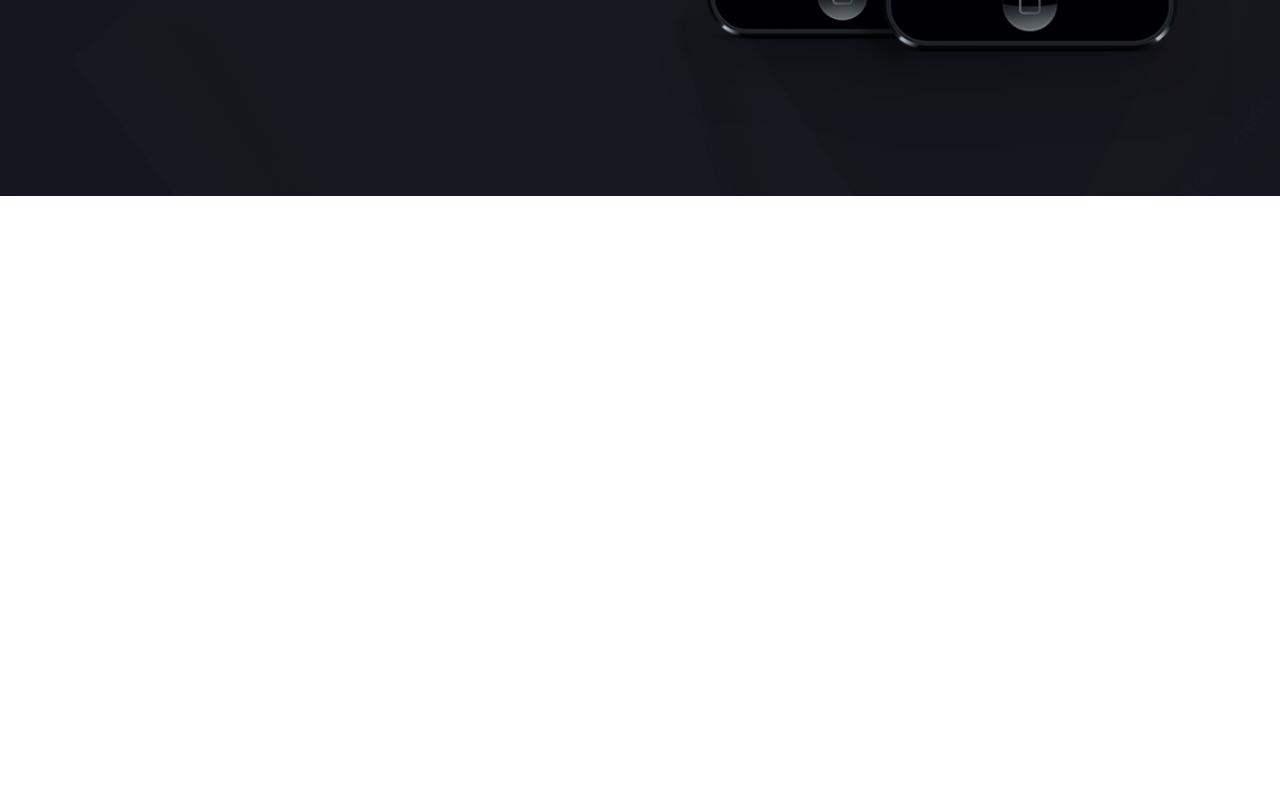
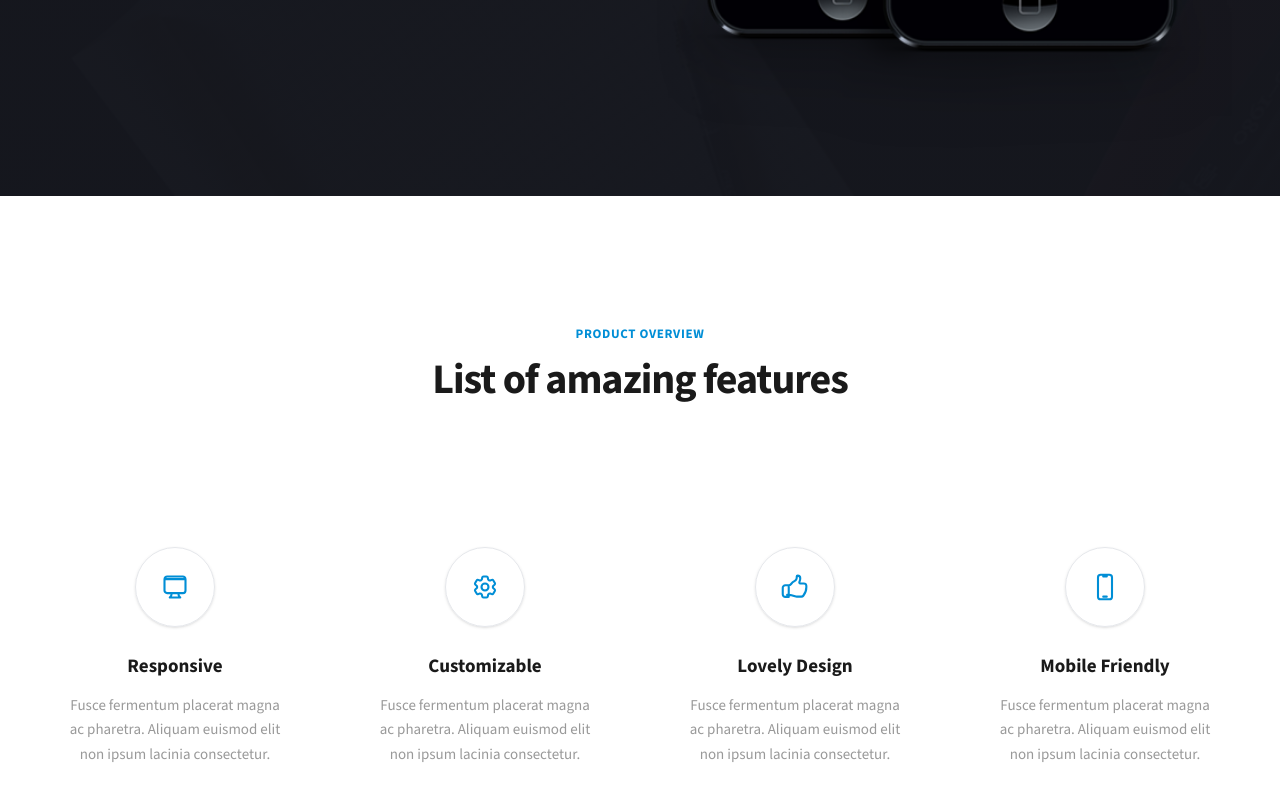
Before and after one commit to lamiakajal/lucid-landing-page, a Next.js app: page / in a window 1280 px wide. Shown: the part 704-1504 px from the top of the page. Before the commit the page ends 900 px from the top, so only its background shows below. Built offline with nearby package versions, Linux system fonts and the light colour scheme.

Commit message:
feat: build features section component

```diff
--- a/src/app/page.js
+++ b/src/app/page.js
@@ -1,11 +1,13 @@
 import Navbar from '@/components/Navbar';
 import Hero from '@/components/Hero';
+import Features from '@/components/Features';
 
 export default function Home() {
   return (
     <main className="min-h-screen bg-[#15171e]">
       <Navbar />
       <Hero />
+      <Features />
     </main>
   );
 }
--- a/src/components/Features.jsx
+++ b/src/components/Features.jsx
@@ -0,0 +1,157 @@
+"use client";
+
+import { useState } from "react";
+
+export default function Features() {
+  const [isHovered, setIsHovered] = useState(false);
+
+  const featureList = [
+    {
+      id: 1,
+      title: "Responsive",
+      description:
+        "Fusce fermentum placerat magna ac pharetra. Aliquam euismod elit non ipsum lacinia consectetur.",
+      icon: (
+        <svg
+          className="w-7 h-7"
+          fill="none"
+          stroke="currentColor"
+          strokeWidth="1.8"
+          viewBox="0 0 24 24"
+        >
+          <path
+            strokeLinecap="round"
+            strokeLinejoin="round"
+            d="M9 17.25v1.007a3 3 0 01-.879 2.122L7.5 21h9l-.621-.621A3 3 0 0115 18.257V17.25m6-12V15a2.25 2.25 0 01-2.25 2.25H5.25A2.25 2.25 0 013 15V5.25m18 0A2.25 2.25 0 0018.75 3H5.25A2.25 2.25 0 003 5.25m18 0H3"
+          />
+        </svg>
+      ),
+    },
+    {
+      id: 2,
+      title: "Customizable",
+      description:
+        "Fusce fermentum placerat magna ac pharetra. Aliquam euismod elit non ipsum lacinia consectetur.",
+      icon: (
+        <svg
+          className="w-7 h-7"
+          fill="none"
+          stroke="currentColor"
+          strokeWidth="1.8"
+          viewBox="0 0 24 24"
+        >
+          <path
+            strokeLinecap="round"
+            strokeLinejoin="round"
+            d="M9.594 3.94c.09-.542.56-.94 1.11-.94h2.593c.55 0 1.02.398 1.11.94l.213 1.281c.063.374.313.686.645.87.074.04.147.083.22.127.324.196.72.257 1.075.124l1.217-.456a1.125 1.125 0 011.37.49l1.296 2.247a1.125 1.125 0 01-.26 1.431l-1.003.827c-.293.24-.438.613-.431.992a6.759 6.759 0 010 .255c-.007.378.138.75.43.99l1.005.828c.424.35.534.954.26 1.43l-1.298 2.247a1.125 1.125 0 01-1.369.491l-1.217-.456c-.355-.133-.75-.072-1.076.124a6.57 6.57 0 01-.22.128c-.331.183-.581.495-.644.869l-.213 1.28c-.09.543-.56.941-1.11.941h-2.594c-.55 0-1.02-.398-1.11-.94l-.213-1.281c-.062-.374-.312-.686-.644-.87a6.52 6.52 0 01-.22-.127c-.325-.196-.72-.257-1.076-.124l-1.217.456a1.125 1.125 0 01-1.369-.49l-1.297-2.247a1.125 1.125 0 01.26-1.431l1.004-.827c.292-.24.437-.613.43-.992a6.932 6.932 0 010-.255c.007-.378-.138-.75-.43-.99l-1.004-.828a1.125 1.125 0 01-.26-1.43l1.297-2.247a1.125 1.125 0 011.37-.491l1.216.456c.356.133.751.072 1.076-.124.072-.044.146-.087.22-.128.332-.183.582-.495.644-.869l.214-1.281z"
+          />
+          <path
+            strokeLinecap="round"
+            strokeLinejoin="round"
+            d="M15 12a3 3 0 11-6 0 3 3 0 016 0z"
+          />
+        </svg>
+      ),
+    },
+    {
+      id: 3,
+      title: "Lovely Design",
+      description:
+        "Fusce fermentum placerat magna ac pharetra. Aliquam euismod elit non ipsum lacinia consectetur.",
+      icon: (
+        <svg
+          className="w-7 h-7"
+          fill="none"
+          stroke="currentColor"
+          strokeWidth="1.8"
+          viewBox="0 0 24 24"
+        >
+          <path
+            strokeLinecap="round"
+            strokeLinejoin="round"
+            d="M6.633 10.5c.806 0 1.533-.446 2.031-1.08a9.041 9.041 0 012.861-2.4c.723-.384 1.35-.956 1.653-1.715a4.498 4.498 0 00.322-1.672V3a.75.75 0 01.75-.75A2.25 2.25 0 0116.5 4.5c0 1.152-.26 2.243-.723 3.218-.266.558.107 1.282.725 1.282h3.126c1.026 0 1.945.694 2.054 1.715.045.422.068.85.068 1.285a11.95 11.95 0 01-2.649 7.521c-.388.482-.987.729-1.605.729H13.48c-.483 0-.964-.078-1.423-.23l-3.114-1.04a4.501 4.501 0 00-1.423-.23H5.25M6.633 10.5V20.25m0-9.75H3.75A2.25 2.25 0 001.5 13v5.25a2.25 2.25 0 002.25 2.25h2.883"
+          />
+        </svg>
+      ),
+    },
+    {
+      id: 4,
+      title: "Mobile Friendly",
+      description:
+        "Fusce fermentum placerat magna ac pharetra. Aliquam euismod elit non ipsum lacinia consectetur.",
+      icon: (
+        <svg
+          className="w-7 h-7"
+          fill="none"
+          stroke="currentColor"
+          strokeWidth="1.8"
+          viewBox="0 0 24 24"
+        >
+          <path
+            strokeLinecap="round"
+            strokeLinejoin="round"
+            d="M10.5 1.5H8.25A2.25 2.25 0 006 3.75v16.5a2.25 2.25 0 002.25 2.25h7.5A2.25 2.25 0 0018 20.25V3.75a2.25 2.25 0 00-2.25-2.25H13.5m-3 0V3h3V1.5m-3 0h3m-3 18.75h3"
+          />
+        </svg>
+      ),
+    },
+  ];
+
+  return (
+    <section
+      id="features"
+      onMouseEnter={() => setIsHovered(true)}
+      onMouseLeave={() => setIsHovered(false)}
+      onTouchStart={() => setIsHovered(true)}
+      className="py-24 sm:py-28 lg:py-32 bg-white scroll-mt-20 transition-colors"
+    >
+      <div className="container mx-auto px-4 sm:px-6 md:px-8 lg:px-12">
+        {/* Section Heading Area: mb-20 sm:mb-24 lg:mb-28 diye boro gap toiri kora holo */}
+        <div className="text-center mb-20 sm:mb-24 lg:mb-28">
+          <span className="text-[#008ed6] text-[13px] font-bold uppercase tracking-wider block mb-3 select-none">
+            PRODUCT OVERVIEW
+          </span>
+
+          {/* Title Wrapper */}
+          <div className="relative inline-block select-none">
+            <h2 className="text-3xl sm:text-4xl lg:text-[42px] font-bold text-[#1a1a1a] tracking-tight pb-3 sm:pb-4">
+              List of amazing features
+            </h2>
+
+            {/* Center-outwards underline animation */}
+            <span
+              className={`absolute bottom-0 left-0 w-full h-[2.5px] bg-[#008ed6] transition-transform duration-600 ease-in-out origin-center pointer-events-none ${
+                isHovered ? "scale-x-100" : "scale-x-0"
+              }`}
+            ></span>
+          </div>
+        </div>
+
+        {/* 4 Feature Columns */}
+        <div className="grid grid-cols-1 sm:grid-cols-2 lg:grid-cols-4 gap-10 sm:gap-12 lg:gap-14 text-center">
+          {featureList.map((item) => (
+            <div
+              key={item.id}
+              className="flex flex-col items-center group cursor-pointer p-4 rounded-lg transition-transform duration-300 hover:-translate-y-1.5"
+            >
+              {/* Rounded Circle Icon */}
+              <div className="w-18 h-18 sm:w-20 sm:h-20 rounded-full border border-gray-200 flex items-center justify-center text-[#008ed6] mb-6 transition-all duration-300 ease-out group-hover:border-[#008ed6] group-hover:bg-[#008ed6] group-hover:text-white group-active:scale-95 shadow-sm">
+                {item.icon}
+              </div>
+
+              {/* Title */}
+              <h3 className="text-lg sm:text-[19px] font-bold text-[#1a1a1a] mb-3">
+                {item.title}
+              </h3>
+
+              {/* Description */}
+              <p className="text-[#999999] text-[14px] sm:text-[15px] leading-relaxed max-w-xs">
+                {item.description}
+              </p>
+            </div>
+          ))}
+        </div>
+      </div>
+    </section>
+  );
+}
```
